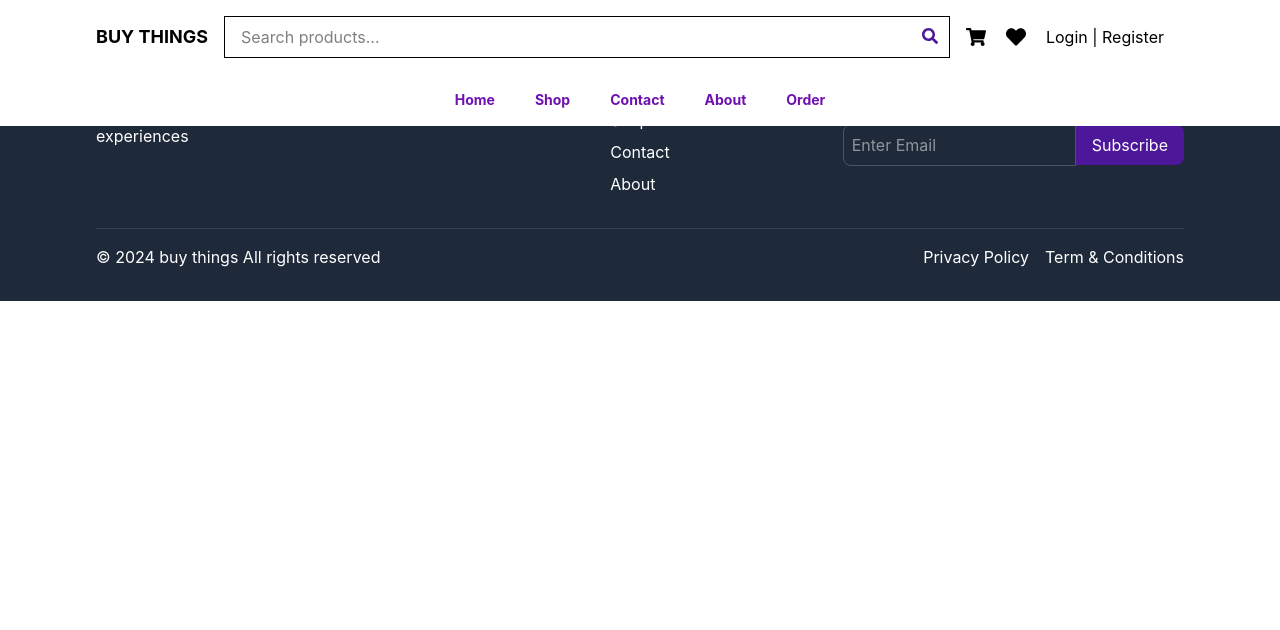
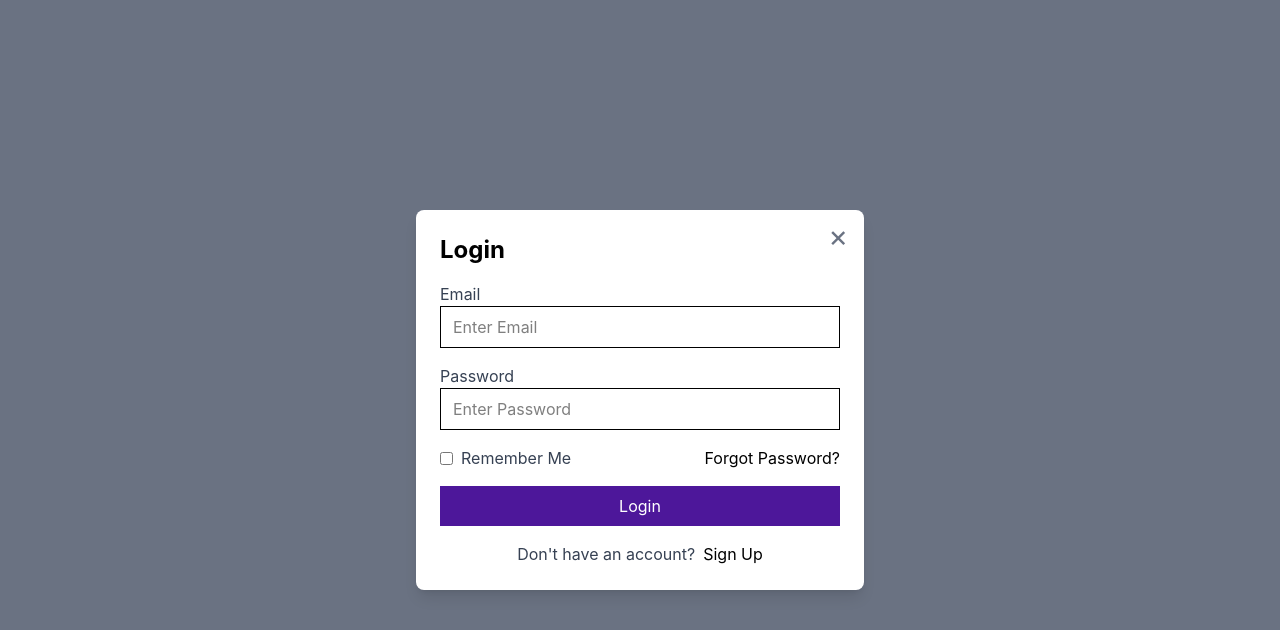
Before and after one commit to vishnuanoop008-svg/Buy-Things, a React (Vite) app: page /login in a window 1280 px wide. Shown: the top 630 px of the page. Built offline with nearby package versions, Linux system fonts and the light colour scheme.

Commit message:
protectedRoute in my website

```diff
--- a/db.json
+++ b/db.json
@@ -17,6 +17,12 @@
       "email": "arshad@gmail.com",
       "password": "12345678",
       "id": "bbQ_T9COElI"
+    },
+    {
+      "name": "Vishnu Anoop",
+      "email": "vishnu2255@gmail.com",
+      "password": "12345678",
+      "id": "FhpUbkKIWbA"
     }
   ],
   "products": [
@@ -297,7 +303,7 @@
       "productId": "2",
       "name": "Robot Speaker",
       "price": 1299,
-      "quantity": 1,
+      "quantity": 2,
       "image": "/src/assets/images/robot.png",
       "id": "EH8Aae5DE64"
     },
--- a/src/components/Login.jsx
+++ b/src/components/Login.jsx
@@ -1,140 +1,116 @@
+import { useState } from 'react';
+import { useDispatch, useSelector } from 'react-redux';
+import { useLocation, useNavigate } from 'react-router-dom';
+import { toast } from 'react-toastify';
 
-import React, { useState } from 'react';
-import { useDispatch, useSelector } from 'react-redux';
+import { loginUser, closeAuthModal } from '../redux/authSlice';
 
-import {
-  loginUser,
-  closeAuthModal
-} from '../redux/authSlice';
-
-const Login = ({ openSignUp }) => {
-
+const Login = ({ openSignUp = () => {} }) => {
   const dispatch = useDispatch();
-
-  const loading = useSelector(state => state.auth.loading);
+  const location = useLocation();
+  const navigate = useNavigate();
+  const loading = useSelector((state) => state.auth.loading);
 
   const [email, setEmail] = useState('');
   const [password, setPassword] = useState('');
 
-  // Handle login
-  const handleSubmit = async (e) => {
-    e.preventDefault();
+  const handleSubmit = async (event) => {
+    event.preventDefault();
 
-    if (!email || !password) {
-      alert('Please enter email and password!');
+    if (!email.trim() || !password) {
+      toast.error('Please enter your email and password.');
       return;
     }
 
     try {
-      await dispatch(loginUser({
-        email,
-        password
-      })).unwrap();
+      await dispatch(loginUser({ email, password })).unwrap();
 
-      alert('Login Successful!');
+      dispatch(closeAuthModal());
+      toast.success('Login successful!');
 
-      // Close login modal
-      dispatch(closeAuthModal());
-
+      // Return to the protected page when login was opened by ProtectedRoute.
+      if (location.pathname === '/login') {
+        const destination = location.state?.from?.pathname || '/';
+        navigate(destination, { replace: true });
+      }
     } catch (error) {
-      alert(error || 'Login failed!');
+      toast.error(error || 'Login failed.');
     }
   };
 
   return (
     <div>
-
-      <h2 className="text-2xl font-bold mb-4">
-        Login
-      </h2>
+      <h2 className="mb-4 text-2xl font-bold">Login</h2>
 
       <form onSubmit={handleSubmit}>
-
-        {/* Email */}
         <div className="mb-4">
-          <label className="block text-gray-700">
+          <label htmlFor="login-email" className="block text-gray-700">
             Email
           </label>
-
           <input
+            id="login-email"
             type="email"
             value={email}
-            onChange={(e) => setEmail(e.target.value)}
-            className="w-full px-3 py-2 border"
+            onChange={(event) => setEmail(event.target.value)}
+            className="w-full border px-3 py-2"
             placeholder="Enter Email"
+            autoComplete="email"
+            required
           />
         </div>
 
-        {/* Password */}
         <div className="mb-4">
-          <label className="block text-gray-700">
+          <label htmlFor="login-password" className="block text-gray-700">
             Password
           </label>
-
           <input
+            id="login-password"
             type="password"
             value={password}
-            onChange={(e) => setPassword(e.target.value)}
-            className="w-full px-3 py-2 border"
+            onChange={(event) => setPassword(event.target.value)}
+            className="w-full border px-3 py-2"
             placeholder="Enter Password"
+            autoComplete="current-password"
+            required
           />
         </div>
 
-        {/* Remember Me */}
         <div className="mb-4 flex items-center justify-between">
-
           <label className="inline-flex items-center">
-            <input
-              type="checkbox"
-              className="form-checkbox"
-            />
-
-            <span className="ml-2 text-gray-700">
-              Remember Me
-            </span>
+            <input type="checkbox" className="form-checkbox" />
+            <span className="ml-2 text-gray-700">Remember Me</span>
           </label>
 
-          <a
-            href="#"
+          <button
+            type="button"
+            onClick={() => toast.info('Password recovery is not set up yet.')}
             className="text-black"
           >
             Forgot Password?
-          </a>
-
+          </button>
         </div>
 
-        {/* Login Button */}
         <div className="mb-4">
-
           <button
             type="submit"
             disabled={loading}
-            className="w-full bg-violet-900 text-white py-2 disabled:opacity-50"
+            className="w-full bg-violet-900 py-2 text-white disabled:opacity-50"
           >
             {loading ? 'Logging in...' : 'Login'}
           </button>
-
         </div>
-
       </form>
 
-      {/* Sign Up */}
       <div className="text-center">
-
-        <span className="text-gray-700">
-          Don't have an Account?
-        </span>
-
+        <span className="text-gray-700">Don&apos;t have an account?</span>
         <button
           type="button"
-          className="text-black ml-2"
+          className="ml-2 text-black"
           onClick={openSignUp}
         >
           Sign Up
         </button>
-
       </div>
-
     </div>
   );
 };
--- a/src/components/Navbar.jsx
+++ b/src/components/Navbar.jsx
@@ -1,252 +1,171 @@
-import React, { useState } from 'react';
+import { useState } from 'react';
 import {
   FaHeart,
   FaSearch,
   FaShoppingCart,
   FaUser
 } from 'react-icons/fa';
-
 import { Link, useNavigate } from 'react-router-dom';
 import { useDispatch, useSelector } from 'react-redux';
+import { toast } from 'react-toastify';
 
 import Login from './Login';
 import Register from './Register';
 import Modal from './Modal';
 
 import { setSearchTerm } from '../redux/productSlice';
-
 import {
   logout,
   openAuthModal,
   closeAuthModal
 } from '../redux/authSlice';
-
 import { clearCartState } from '../redux/cartSlice';
-import { clearWishlist } from '../redux/wishlistSlice';
+import { resetWishlist } from '../redux/wishlistSlice';
 
 const Navbar = () => {
-
   const [search, setSearch] = useState('');
-
   const dispatch = useDispatch();
   const navigate = useNavigate();
 
   const { user, authModalOpen, authModalMode } = useSelector(
-    state => state.auth
+    (state) => state.auth
   );
 
   const cartCount = useSelector(
-    state => state.cart.products.length
+    (state) => state.cart.products.length
   );
 
   const wishlistCount = useSelector(
-    state => state.wishlist.items.length
+    (state) => state.wishlist.items.length
   );
 
-  // Search
-  const handleSearchChange = (e) => {
-    const value = e.target.value;
-
+  const handleSearchChange = (event) => {
+    const value = event.target.value;
     setSearch(value);
     dispatch(setSearchTerm(value));
     navigate('/filter-data');
   };
 
-  const handleSearchSubmit = (e) => {
-    e.preventDefault();
-
+  const handleSearchSubmit = (event) => {
+    event.preventDefault();
     dispatch(setSearchTerm(search));
     navigate('/filter-data');
   };
 
-  // Open Login
   const openLogin = () => {
     dispatch(openAuthModal('login'));
   };
 
-  // Open Register
   const openSignUp = () => {
     dispatch(openAuthModal('register'));
   };
 
-  // Logout
-  const handleLogout = async () => {
-    try {
-
-      // 1. Clear wishlist from JSON Server
-      await dispatch(clearWishlist()).unwrap();
-
-      // 2. Clear cart from Redux
+  const handleLogout = () => {
     dispatch(clearCartState());
-
-      // 3. Logout user
+    dispatch(resetWishlist());
     dispatch(logout());
-
-      // 4. Close authentication modal
     dispatch(closeAuthModal());
-
-      // 5. Redirect to home
     navigate('/');
-
-      alert('Logged out successfully!');
-
-    } catch (error) {
-
-      alert('Unable to clear wishlist. Please try again.');
-
-    }
+    toast.success('Logged out successfully!');
   };
 
   return (
-
-    <nav className="fixed top-0 left-0 right-0 z-50 bg-white  ">
-
-      <div className="container mx-auto px-4 md:px-16 lg:px-24 py-4 flex justify-between items-center">
-
-        {/* Logo */}
+    <nav className="fixed left-0 right-0 top-0 z-50 bg-white">
+      <div className="container mx-auto flex items-center justify-between px-4 py-4 md:px-16 lg:px-24">
         <div className="text-lg font-bold">
           <Link to="/">BUY THINGS</Link>
         </div>
 
-        {/* Search */}
-        <div className="relative flex-1 mx-4">
-
+        <div className="relative mx-4 flex-1">
           <form onSubmit={handleSearchSubmit}>
-
             <input
               type="text"
               placeholder="Search products..."
               value={search}
               onChange={handleSearchChange}
-              className="w-full border py-2 px-4"
+              className="w-full border px-4 py-2"
             />
-
-            <button type="submit">
-              <FaSearch className="absolute top-3 right-3 text-violet-900" />
+            <button type="submit" aria-label="Search">
+              <FaSearch className="absolute right-3 top-3 text-violet-900" />
             </button>
-
           </form>
-
         </div>
 
-        {/* Cart, Wishlist and Login */}
         <div className="flex items-center space-x-5">
-
-          {/* Cart */}
-          <Link to="/cart" className="relative">
-
+          <Link to="/cart" aria-label="Cart" className="relative">
             <FaShoppingCart className="text-xl hover:text-violet-900" />
-
             {cartCount > 0 && (
-              <span className="absolute -top-3 -right-3 bg-red-600 text-white text-xs w-5 h-5 flex items-center justify-center rounded-full">
+              <span className="absolute -right-3 -top-3 flex h-5 w-5 items-center justify-center rounded-full bg-red-600 text-xs text-white">
                 {cartCount}
               </span>
             )}
-
           </Link>
 
-          {/* Wishlist */}
-          <Link to="/wishlist" className="relative">
-
-            <FaHeart className="text-xl hover:text-red-600 transition" />
-
+          <Link to="/wishlist" aria-label="Wishlist" className="relative">
+            <FaHeart className="text-xl transition hover:text-red-600" />
             {wishlistCount > 0 && (
-              <span className="absolute -top-3 -right-3 bg-red-600 text-white text-xs w-5 h-5 flex items-center justify-center rounded-full">
+              <span className="absolute -right-3 -top-3 flex h-5 w-5 items-center justify-center rounded-full bg-red-600 text-xs text-white">
                 {wishlistCount}
               </span>
             )}
-
           </Link>
 
-          {/* Login / User */}
           {user ? (
-
             <div className="flex items-center gap-3">
-
               <span className="text-sm font-semibold">
                 Hi, {user.name}
               </span>
-
               <button
+                type="button"
                 onClick={handleLogout}
                 className="text-sm text-red-600 hover:underline"
               >
                 Logout
               </button>
-
             </div>
-
           ) : (
-
+            <>
               <button
-              className="hidden md:block hover:underline"
+                type="button"
+                className="hidden hover:underline md:block"
                 onClick={openLogin}
               >
                 Login | Register
               </button>
-
-          )}
-
-          {!user && (
               <button
+                type="button"
                 className="block md:hidden"
                 onClick={openLogin}
+                aria-label="Login or register"
               >
                 <FaUser />
               </button>
+            </>
           )}
-
+        </div>
       </div>
 
+      <div className="flex items-center justify-center space-x-10 py-4 text-sm font-bold">
+        <Link to="/" className="text-purple-800 hover:underline">Home</Link>
+        <Link to="/shop" className="text-purple-800 hover:underline">Shop</Link>
+        <Link to="/contact" className="text-purple-800 hover:underline">Contact</Link>
+        <Link to="/about" className="text-purple-800 hover:underline">About</Link>
+        <Link to="/orders" className="text-purple-800 hover:underline">Order</Link>
       </div>
 
-      {/* Navigation Links */}
-      <div className="flex items-center justify-center space-x-10 py-4 text-sm font-bold">
-
-        <Link to="/" className="hover:underline text-purple-800">
-          Home
-        </Link>
-
-        <Link to="/shop" className="hover:underline text-purple-800">
-          Shop
-        </Link>
-
-        <Link to="/contact" className="hover:underline text-purple-800">
-          Contact
-        </Link>
-
-        <Link to="/about" className="hover:underline text-purple-800">
-          About
-        </Link>
-
-         <Link to="/orders" className="hover:underline text-purple-800">
-          Order
-        </Link>
-
-      </div>
-
-      {/* Login / Register Modal */}
       <Modal
         isModalOpen={authModalOpen}
-        setIsModalOpen={(value) => {
-          if (!value) dispatch(closeAuthModal());
+        setIsModalOpen={(isOpen) => {
+          if (!isOpen) dispatch(closeAuthModal());
         }}
       >
-
-        {authModalMode === 'login' ? (
-
+        {authModalMode === 'register' ? (
+          <Register openLogin={openLogin} />
+        ) : (
           <Login openSignUp={openSignUp} />
-
-        ) : (
-
-          <Register openLogin={openLogin} />
-
         )}
-
       </Modal>
-
     </nav>
-
   );
 };
 
```
Also changed, not shown: src/App.jsx (+47 -23 lines), src/components/ProtectedRoute.jsx (added, +21 -0 lines). Lines whose indentation alone changed are shown as unchanged.
